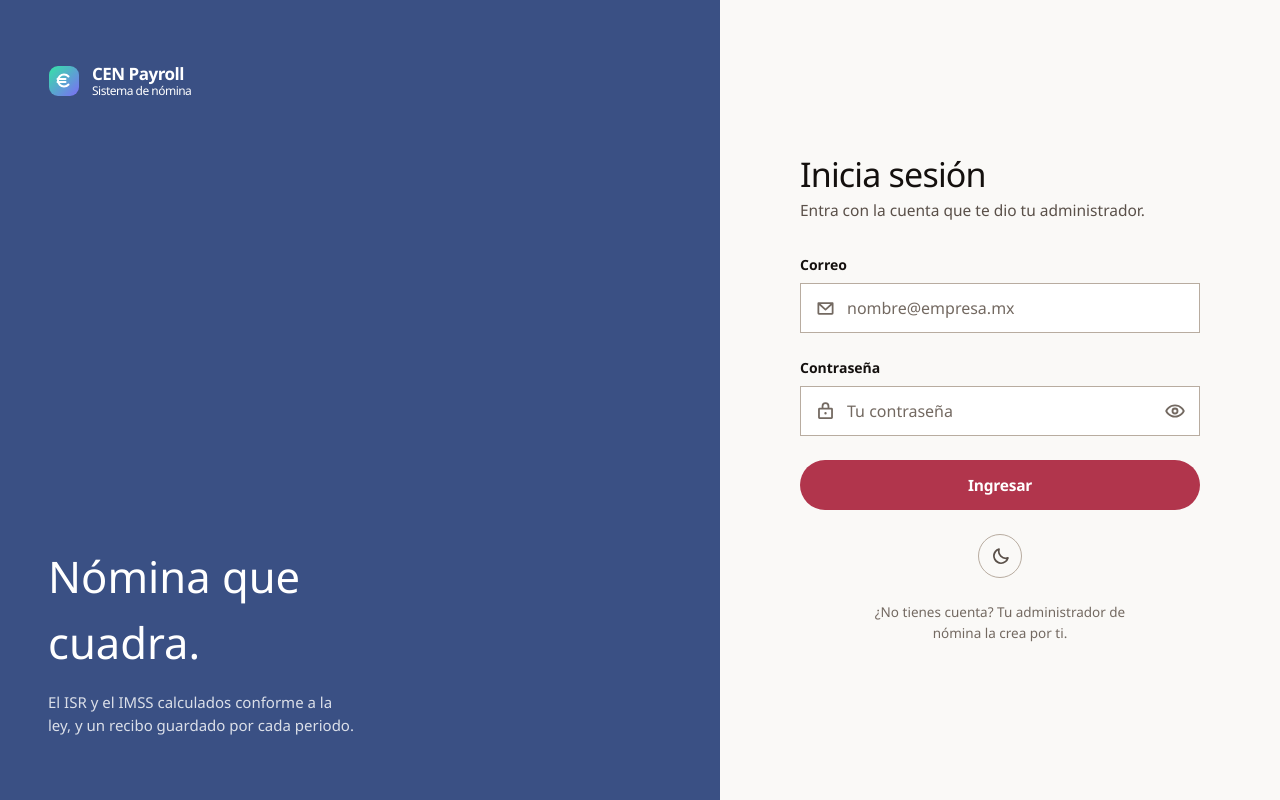
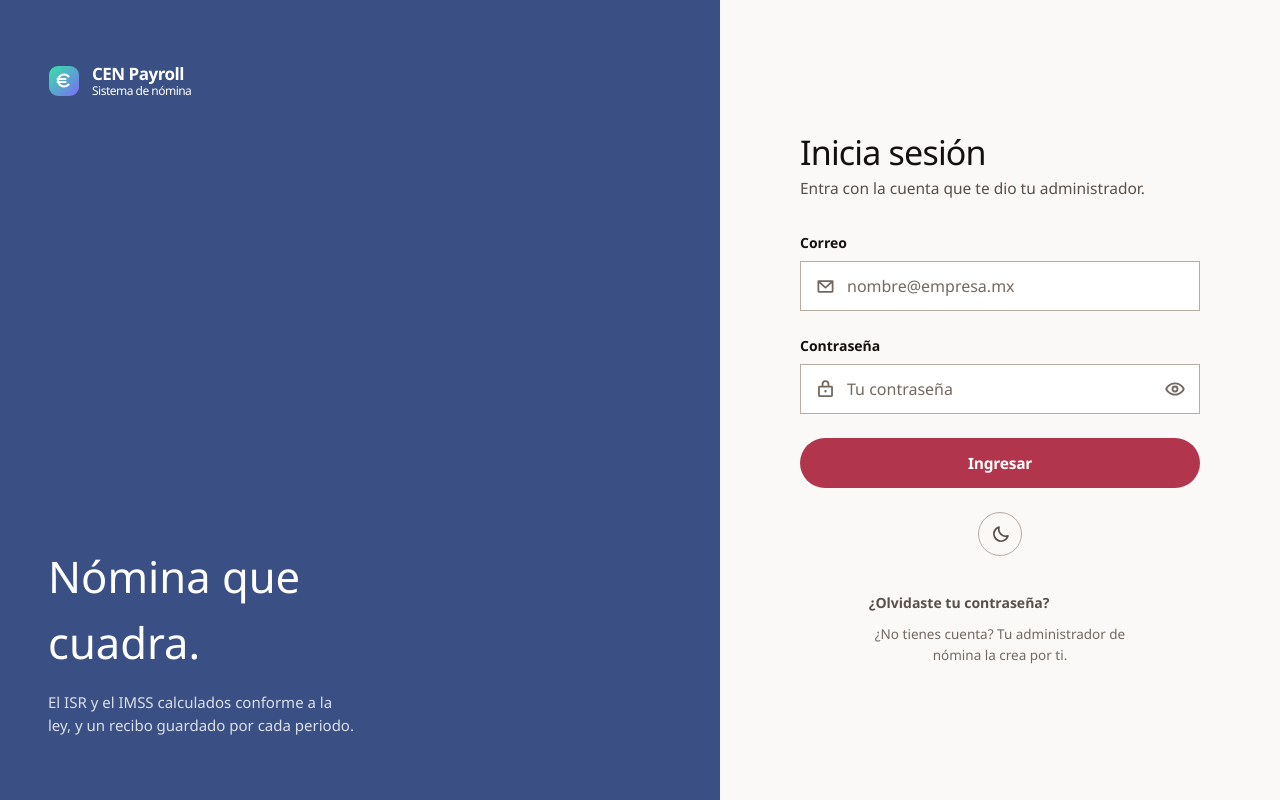
Before and after one commit to antisocialmike/CEN, a React (Vite) app in the folder client/: page /login in a window 1280 px wide. Built offline with nearby package versions, Linux system fonts and the light colour scheme; no server answers; a web font is replaced by a local one.

Commit message:
Agrego link '¿Olvidaste tu contraseña?' en LoginPage

```diff
--- a/client/src/pages/LoginPage.tsx
+++ b/client/src/pages/LoginPage.tsx
@@ -1,5 +1,5 @@
 import { FormEvent, useState } from "react";
-import { Link, useNavigate, useSearchParams } from "react-router-dom";
+import { Link as RouterLink, useNavigate, useSearchParams } from "react-router-dom";
 import { AnimatePresence } from "motion/react";
 import { EnvelopeSimple, Lock } from "@phosphor-icons/react";
 import FormField from "../components/FormField";
@@ -37,13 +37,13 @@ export default function LoginPage() {
   return (
     <div className="auth-page">
       <aside className="auth-side">
-        <Link className="brand-logo on-color" to="/">
+        <RouterLink className="brand-logo on-color" to="/">
           <LogoMark />
           <div className="brand-logo-text">
             <span>CEN Payroll</span>
             <small>Sistema de nómina</small>
           </div>
-        </Link>
+        </RouterLink>
 
         <div>
           <p className="auth-side-title">Nómina que cuadra.</p>
@@ -54,13 +54,13 @@ export default function LoginPage() {
       </aside>
 
       <main className="auth-panel">
-        <Link className="brand-logo auth-mobile-brand" to="/">
+        <RouterLink className="brand-logo auth-mobile-brand" to="/">
           <LogoMark />
           <div className="brand-logo-text">
             <span>CEN Payroll</span>
             <small>Sistema de nómina</small>
           </div>
-        </Link>
+        </RouterLink>
 
         <div className="auth-card">
           <h1 className="auth-card-title">Inicia sesión</h1>
@@ -106,9 +106,14 @@ export default function LoginPage() {
 
         <ThemeToggle />
 
-        <p className="auth-panel-foot">
-          ¿No tienes cuenta? Tu administrador de nómina la crea por ti.
-        </p>
+        <div className="auth-panel-links">
+          <RouterLink to="/password-recovery" className="text-button">
+            ¿Olvidaste tu contraseña?
+          </RouterLink>
+          <p className="auth-panel-foot">
+            ¿No tienes cuenta? Tu administrador de nómina la crea por ti.
+          </p>
+        </div>
       </main>
     </div>
   );
```
